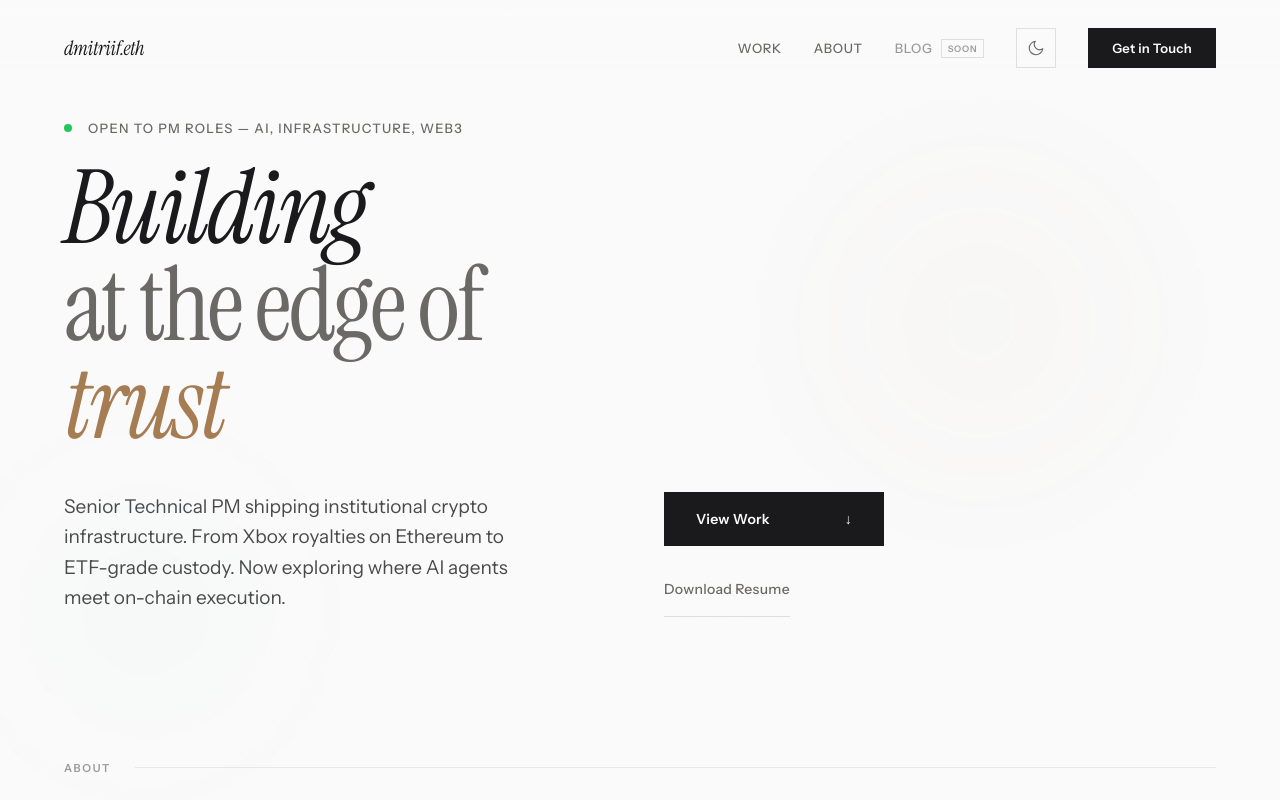
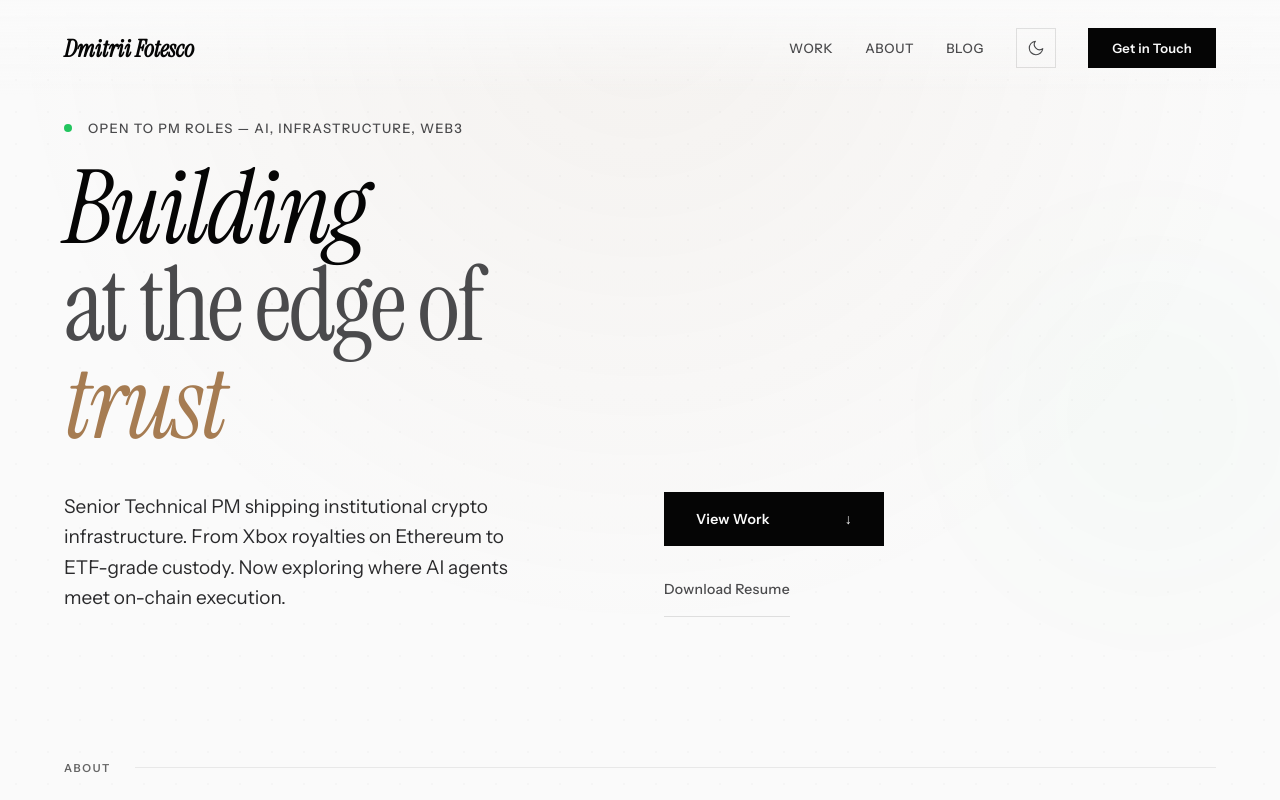
Before and after one commit to fotescodev/portfolio, a React (Vite) app: page / in a window 1280 px wide. Shown: the top 800 px of the page. Built offline with nearby package versions, Linux system fonts and the light colour scheme.

Commit message:
feat: Enable blog section, update navigation, replace background orbs, remove skills section, and delete reflection file.

```diff
--- a/public/linkedin-banner-generator.html
+++ b/public/linkedin-banner-generator.html
@@ -20,7 +20,7 @@
             justify-content: center;
             align-items: center;
             min-height: 100vh;
-            background: #1a1a1a;
+            background: #08080a;
             padding: 20px;
         }
 
@@ -95,13 +95,13 @@
             font-family: 'Instrument Sans', sans-serif;
             font-weight: 500;
             font-size: 18px;
-            color: #4a4845;
+            color: #8a8680;
             letter-spacing: 4px;
             text-transform: uppercase;
         }
 
         .keywords span {
-            color: #5a5550;
+            color: #9a9590;
         }
     </style>
 </head>
--- a/src/components/Portfolio.tsx
+++ b/src/components/Portfolio.tsx
@@ -109,7 +109,7 @@ export default function Portfolio() {
 
   // Section visibility flags - set to true to show, false to hide
   const SHOW_BEYOND_WORK = false;
-  const SHOW_BLOG_SECTION = false;
+  const SHOW_BLOG_SECTION = true;
   const SHOW_ONCHAIN_IDENTITY = false;
   const SHOW_SKILLS = false;
 
@@ -322,7 +322,30 @@ export default function Portfolio() {
         transition: 'background-image 0.4s ease'
       }} />
 
-      {/* Animated gradient orbs for hero visual interest */}
+      {/* Background Orbs */}
+      <div style={{
+        position: 'fixed',
+        top: '0',
+        left: '0',
+        right: '0',
+        height: '80vh',
+        background: `radial-gradient(circle at 50% 0%, ${colors.orbAccent} 0%, transparent 70%)`,
+        opacity: 0.8,
+        zIndex: 0,
+        pointerEvents: 'none'
+      }} />
+      <div style={{
+        position: 'fixed',
+        top: '20%',
+        right: '-10%',
+        width: '40vw',
+        height: '40vw',
+        background: `radial-gradient(circle, ${colors.orbSecondary} 0%, transparent 70%)`,
+        filter: 'blur(60px)',
+        opacity: 0.5,
+        zIndex: 0,
+        pointerEvents: 'none'
+      }} />
       <style>{`
         @keyframes float {
           0%, 100% { transform: translate(0, 0) scale(1); }
@@ -335,34 +358,6 @@ export default function Portfolio() {
           50% { opacity: 0.6; }
         }
       `}</style>
-      <div style={{
-        position: 'absolute',
-        top: isMobile ? '5%' : '10%',
-        right: isMobile ? '-20%' : '5%',
-        width: isMobile ? '300px' : '500px',
-        height: isMobile ? '300px' : '500px',
-        background: `radial-gradient(circle, ${colors.orbAccent} 0%, ${isDark ? 'rgba(194, 154, 108, 0.05)' : 'rgba(166, 124, 82, 0.03)'} 40%, transparent 70%)`,
-        borderRadius: '50%',
-        filter: 'blur(60px)',
-        pointerEvents: 'none',
-        zIndex: 0,
-        animation: 'float 20s ease-in-out infinite, pulse 8s ease-in-out infinite',
-        transition: 'background 0.4s ease'
-      }} />
-      <div style={{
-        position: 'absolute',
-        top: isMobile ? '60%' : '50%',
-        left: isMobile ? '-30%' : '-5%',
-        width: isMobile ? '250px' : '400px',
-        height: isMobile ? '250px' : '400px',
-        background: `radial-gradient(circle, ${colors.orbSecondary} 0%, ${isDark ? 'rgba(74, 222, 128, 0.02)' : 'rgba(34, 197, 94, 0.02)'} 40%, transparent 70%)`,
-        borderRadius: '50%',
-        filter: 'blur(80px)',
-        pointerEvents: 'none',
-        zIndex: 0,
-        animation: 'float 25s ease-in-out infinite reverse, pulse 10s ease-in-out infinite',
-        transition: 'background 0.4s ease'
-      }} />
 
       {/* Navigation */}
       <nav style={{
@@ -380,21 +375,28 @@ export default function Portfolio() {
         transform: isLoaded ? 'translateY(0)' : 'translateY(-20px)',
         transition: 'all 0.8s cubic-bezier(0.16, 1, 0.3, 1)'
       }}>
-        <div style={{
-          fontFamily: "'Instrument Serif', Georgia, serif",
+        {/* Logo */}
+        <div style={{
+          fontFamily: "'Instrument Serif', Georgia, serif",
+          fontSize: '24px',
           fontStyle: 'italic',
-          fontSize: isMobile ? '18px' : '20px',
-          color: colors.textPrimary,
-          letterSpacing: '-0.02em',
-          transition: 'color 0.3s ease'
-        }}>
-          dmitriif.eth
+          fontWeight: 700,
+          zIndex: 101,
+          position: 'relative'
+        }}>
+          <a href="#" style={{
+            textDecoration: 'none',
+            color: isMobile && mobileMenuOpen ? colors.textPrimary : colors.textPrimary,
+            transition: 'color 0.4s ease'
+          }}>
+            Dmitrii Fotesco
+          </a>
         </div>
 
         {/* Desktop Navigation */}
         {!isMobile && (
           <div style={{ display: 'flex', gap: '32px', alignItems: 'center' }}>
-            {['Work', 'About'].map((item) => (
+            {['Work', 'About', 'Blog'].map((item) => (
               <a key={item} href={`#${item.toLowerCase()}`} style={{
                 color: colors.textTertiary,
                 textDecoration: 'none',
@@ -405,37 +407,12 @@ export default function Portfolio() {
                 transition: 'color 0.2s ease',
                 cursor: 'pointer'
               }}
-                onMouseEnter={(e) => (e.target as HTMLElement).style.color = colors.textPrimary}
-                onMouseLeave={(e) => (e.target as HTMLElement).style.color = colors.textTertiary}
+                onMouseEnter={(e: React.MouseEvent<HTMLAnchorElement>) => (e.target as HTMLElement).style.color = colors.textPrimary}
+                onMouseLeave={(e: React.MouseEvent<HTMLAnchorElement>) => (e.target as HTMLElement).style.color = colors.textTertiary}
               >
                 {item}
               </a>
             ))}
-            {/* Blog with Coming Soon badge */}
-            <span style={{
-              color: colors.textMuted,
-              fontSize: '13px',
-              fontWeight: 500,
-              letterSpacing: '0.05em',
-              textTransform: 'uppercase',
-              display: 'flex',
-              alignItems: 'center',
-              gap: '8px',
-              cursor: 'default'
-            }}>
-              Blog
-              <span style={{
-                fontSize: '9px',
-                fontWeight: 600,
-                letterSpacing: '0.08em',
-                color: isDark ? '#3a3a3c' : '#9a9a9c',
-                padding: '3px 6px',
-                border: `1px solid ${colors.border}`,
-                fontStyle: 'normal'
-              }}>
-                SOON
-              </span>
-            </span>
             <ThemeToggle />
             <a href="mailto:dmitrii.fotesco@gmail.com" style={{
               color: colors.background,
@@ -466,36 +443,23 @@ export default function Portfolio() {
             <button
               onClick={() => setMobileMenuOpen(!mobileMenuOpen)}
               style={{
-                background: 'none',
+                background: 'transparent',
                 border: 'none',
                 padding: '8px',
                 cursor: 'pointer',
-                display: 'flex',
-                flexDirection: 'column',
-                gap: '6px'
+                zIndex: 101,
+                position: 'relative',
+                color: isMobile && mobileMenuOpen ? colors.textPrimary : colors.textPrimary
               }}
             >
               <span style={{
-                width: '24px',
-                height: '1px',
-                background: colors.textPrimary,
-                transition: 'all 0.3s ease',
-                transform: mobileMenuOpen ? 'rotate(45deg) translateY(5px)' : 'none'
-              }} />
-              <span style={{
-                width: '24px',
-                height: '1px',
-                background: colors.textPrimary,
-                transition: 'all 0.3s ease',
-                opacity: mobileMenuOpen ? 0 : 1
-              }} />
-              <span style={{
-                width: '24px',
-                height: '1px',
-                background: colors.textPrimary,
-                transition: 'all 0.3s ease',
-                transform: mobileMenuOpen ? 'rotate(-45deg) translateY(-5px)' : 'none'
-              }} />
+                fontSize: '14px',
+                textTransform: 'uppercase',
+                letterSpacing: '0.1em',
+                fontWeight: 600
+              }}>
+                {mobileMenuOpen ? 'Close' : 'Menu'}
+              </span>
             </button>
           </div>
         )}
@@ -519,7 +483,7 @@ export default function Portfolio() {
           pointerEvents: mobileMenuOpen ? 'auto' : 'none',
           transition: 'opacity 0.3s ease, background 0.4s ease'
         }}>
-          {['Work', 'About', 'Contact'].map((item, i) => (
+          {['Work', 'About', 'Blog', 'Contact'].map((item, i) => (
             <a
               key={item}
               href={item === 'Contact' ? 'mailto:dmitrii.fotesco@gmail.com' : `#${item.toLowerCase()}`}
@@ -540,37 +504,6 @@ export default function Portfolio() {
               {item}
             </a>
           ))}
-          {/* Blog with Coming Soon */}
-          <div
-            style={{
-              color: colors.textMuted,
-              fontFamily: "'Instrument Serif', Georgia, serif",
-              fontSize: '42px',
-              fontStyle: 'italic',
-              padding: '16px 0',
-              borderBottom: `1px solid ${colors.border}`,
-              transform: mobileMenuOpen ? 'translateX(0)' : 'translateX(-20px)',
-              opacity: mobileMenuOpen ? 1 : 0,
-              transition: `all 0.4s ease ${3 * 0.08}s`,
-              display: 'flex',
-              alignItems: 'center',
-              gap: '16px'
-            }}
-          >
-            Blog
-            <span style={{
-              fontSize: '12px',
-              fontWeight: 600,
-              fontStyle: 'normal',
-              fontFamily: "'Instrument Sans', sans-serif",
-              letterSpacing: '0.08em',
-              color: isDark ? '#3a3a3c' : '#9a9a9c',
-              padding: '4px 8px',
-              border: `1px solid ${colors.border}`
-            }}>
-              SOON
-            </span>
-          </div>
         </div>
       )}
 
@@ -812,12 +745,10 @@ export default function Portfolio() {
             </div>
           </div>
 
-          {/* Bio content */}
           <div>
             <h2 style={{
               fontSize: isMobile ? '28px' : isTablet ? '32px' : '40px',
               fontFamily: "'Instrument Serif', Georgia, serif",
-              fontWeight: 400,
               fontStyle: 'italic',
               lineHeight: 1.3,
               color: colors.textPrimary,
@@ -1272,7 +1203,8 @@ export default function Portfolio() {
       </section>
 
       {/* Skills Section */}
-      {SHOW_SKILLS && (
+      {
+        SHOW_SKILLS && (
           <section style={{
             padding: sectionPadding,
             maxWidth: '1400px',
@@ -1356,7 +1288,8 @@ export default function Portfolio() {
               ))}
             </div>
           </section>
-      )}
+        )
+      }
 
       {/* Case Studies Section */}
       <section id="work" style={{
@@ -2070,7 +2003,8 @@ export default function Portfolio() {
       </section>
 
       {/* Credentials Section (Beyond Work) */}
-      {SHOW_BEYOND_WORK && (
+      {
+        SHOW_BEYOND_WORK && (
           <section style={{
             padding: sectionPadding,
             maxWidth: '1400px',
@@ -2156,13 +2090,15 @@ export default function Portfolio() {
               ))}
             </div>
           </section>
-      )}
+        )
+      }
 
       {/* Blog Section */}
       {SHOW_BLOG_SECTION && <Blog isMobile={isMobile} isTablet={isTablet} />}
 
       {/* On-Chain Identity Section */}
-      {SHOW_ONCHAIN_IDENTITY && (
+      {
+        SHOW_ONCHAIN_IDENTITY && (
           <section id="on-chain" style={{
             padding: sectionPadding,
             maxWidth: '1400px',
@@ -2358,7 +2294,8 @@ export default function Portfolio() {
               </div>
             </div>
           </section>
-      )}
+        )
+      }
 
       {/* Final CTA */}
       <section style={{
@@ -2467,7 +2404,8 @@ export default function Portfolio() {
       </section>
 
       {/* Full-Page Case Study Modal */}
-      {modalCase && (
+      {
+        modalCase && (
           <div
             style={{
               position: 'fixed',
@@ -3026,7 +2964,8 @@ export default function Portfolio() {
               </div>
             </div>
           </div>
-      )}
+        )
+      }
 
       {/* Footer */}
       <footer style={{
@@ -3056,6 +2995,6 @@ export default function Portfolio() {
           Designed and built by Dmitrii
         </div>
       </footer>
-    </div>
+    </div >
   );
 }
--- a/src/context/ThemeContext.tsx
+++ b/src/context/ThemeContext.tsx
@@ -70,10 +70,10 @@ const lightColors: ThemeColors = {
   backgroundSecondary: '#ffffff',
   backgroundTertiary: '#f5f5f5',
 
-  textPrimary: '#1a1a1c',
-  textSecondary: '#4a4a4c',
-  textTertiary: '#6b6966',
-  textMuted: '#9a9a9c',
+  textPrimary: '#050505', // Pure black for primary
+  textSecondary: '#2a2a2c', // Darker gray
+  textTertiary: '#4a4a4c', // Previous secondary
+  textMuted: '#666666', // Darker muted
 
   accent: '#a67c52',
   accentHover: '#8a6642',
@@ -134,7 +134,7 @@ export function ThemeProvider({ children }: { children: ReactNode }) {
   }, [theme]);
 
   const toggleTheme = () => {
-    setTheme(prev => prev === 'dark' ? 'light' : 'dark');
+    setTheme((prev: Theme) => prev === 'dark' ? 'light' : 'dark');
   };
 
   const colors = theme === 'dark' ? darkColors : lightColors;
```
Also changed, not shown: content/blog/2024-12-11-portfolio-retrospective.md (+45 -156 lines), linkedin-banner-wide.png, 1 other file (tests, documents, lock files or other folders). Lines whose indentation alone changed are shown as unchanged.
